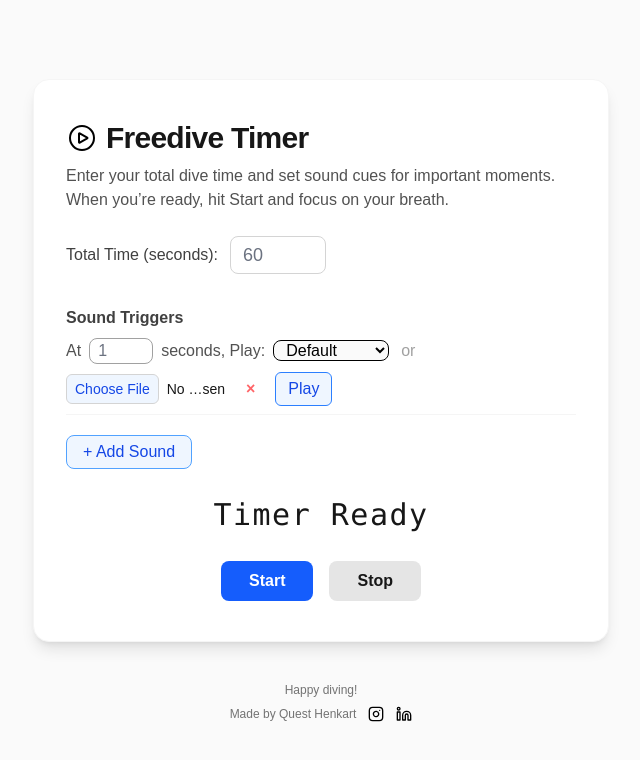
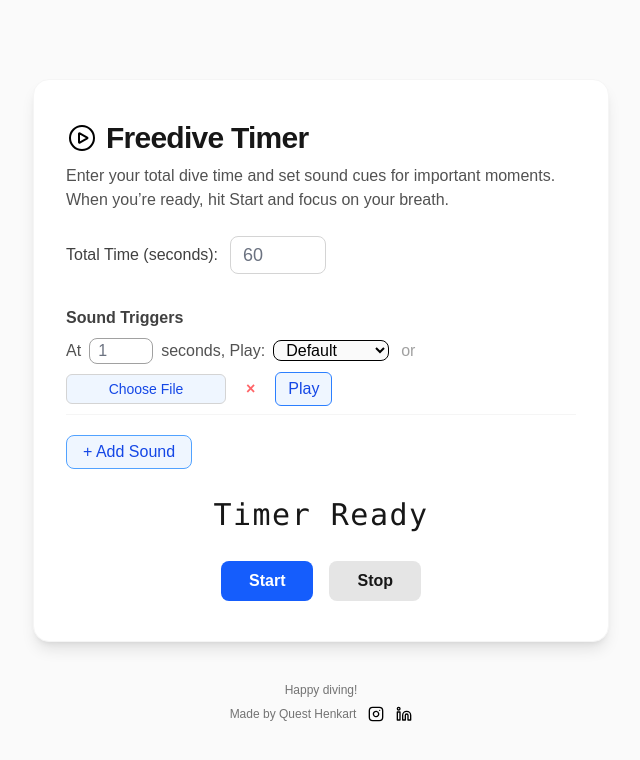
Before and after one commit to qhenkart/freedive-timer, a Next.js app: page / in a window 1280 px wide. Both pictures are taken after typing "Sample" into the empty fields and a click on the button "+ Add Sound". Shown: the top 760 px of the page, without its empty margins (319-959 px from the left). Built offline with nearby package versions, Linux system fonts and the light colour scheme.

Commit message:
remove extra input field

```diff
--- a/package.json
+++ b/package.json
@@ -20,6 +20,7 @@
     "@tailwindcss/postcss": "^4",
     "@testing-library/jest-dom": "^6.6.3",
     "@testing-library/react": "^16.3.0",
+    "@testing-library/user-event": "^14.6.1",
     "@types/jest": "^29.5.14",
     "@types/node": "^20",
     "@types/react": "^19",
@@ -27,8 +28,8 @@
     "eslint": "^9",
     "eslint-config-next": "15.3.3",
     "jest": "^29.7.0",
+    "jest-environment-jsdom": "^29.7.0",
     "tailwindcss": "^4",
-    "typescript": "^5",
-    "jest-environment-jsdom": "^29.7.0"
+    "typescript": "^5"
   }
 }
--- a/src/app/page.tsx
+++ b/src/app/page.tsx
@@ -74,6 +74,7 @@ type SoundRowProps = {
   onUpdate: (index: number, patch: Partial<SoundConfig>) => void;
   onSelectDefault: (index: number, val: string) => void;
   onUpload: (e: React.ChangeEvent<HTMLInputElement>, index: number) => void;
+  onClearUpload: (index: number) => void;
   onRemove: (index: number) => void;
 };
 
@@ -85,11 +86,12 @@ function SoundRow({
   onSecondChange,
   onSelectDefault,
   onUpload,
+  onClearUpload,
   onRemove,
 }: SoundRowProps) {
   const isDefault = sound.secondInput === "1";
   return (
-    <div className="flex flex-col sm:flex-row sm:flex-wrap sm:items-center gap-2 mb-2 border-b border-neutral-100 pb-2">
+    <div className="flex flex-col items-center sm:flex-row sm:flex-wrap sm:items-center gap-2 mb-2 border-b border-neutral-100 pb-2">
       <label className="text-neutral-600">At</label>
       <input
         type="text"
@@ -120,12 +122,38 @@ function SoundRow({
       </select>
       <span className="text-neutral-400 mx-1">or</span>
       <input
+        key={sound.customFile ? sound.customFile.name : "new"}
+        id={`custom-file-${index}`}
         type="file"
         accept="audio/*"
         disabled={running}
         onChange={(e) => onUpload(e, index)}
-        className="w-full sm:w-40 text-sm file:mr-2 file:py-1 file:px-2 file:bg-blue-50 file:border file:border-neutral-300 file:rounded-md file:text-blue-700 hover:file:bg-blue-100"
+        className="hidden"
       />
+      {!sound.customFile ? (
+        <label
+          htmlFor={`custom-file-${index}`}
+          aria-label="upload custom sound"
+          className="cursor-pointer w-full sm:w-40 text-center text-sm px-2 py-1 bg-blue-50 border border-neutral-300 rounded-md text-blue-700 hover:bg-blue-100"
+        >
+          Choose File
+        </label>
+      ) : (
+        <div className="flex items-center w-full sm:w-auto">
+          <span className="px-2 py-1 text-sm border border-neutral-300 rounded-md bg-neutral-50 mr-1">
+            {sound.customFile.name}
+          </span>
+          <button
+            type="button"
+            aria-label="remove custom file"
+            onClick={() => onClearUpload(index)}
+            className="text-red-400 font-bold px-2 rounded hover:bg-red-100"
+            disabled={running}
+          >
+            &times;
+          </button>
+        </div>
+      )}
       <button
         className="ml-1 text-red-400 font-bold px-2 rounded hover:bg-red-100 transition"
         disabled={running}
@@ -286,6 +314,22 @@ export default function TimerSoundApp() {
     setSounds(sounds.filter((_, i) => i !== index));
   };
 
+  const clearCustomFile = (index: number) => {
+    setSounds((prev) =>
+      prev.map((s, i) =>
+        i === index
+          ? {
+              ...s,
+              customFile: undefined,
+              customURL: undefined,
+              src: undefined,
+              sourceType: undefined,
+            }
+          : s,
+      ),
+    );
+  };
+
   // Update sound details
   const updateSound = (index: number, patch: Partial<SoundConfig>) => {
     setSounds((s) =>
@@ -369,6 +413,7 @@ export default function TimerSoundApp() {
               onUpdate={updateSound}
               onSelectDefault={selectDefaultSound}
               onUpload={handleSoundUpload}
+              onClearUpload={clearCustomFile}
               onRemove={removeSound}
             />
           ))}
```
Also changed, not shown: 2 other files (tests, documents, lock files or other folders).
